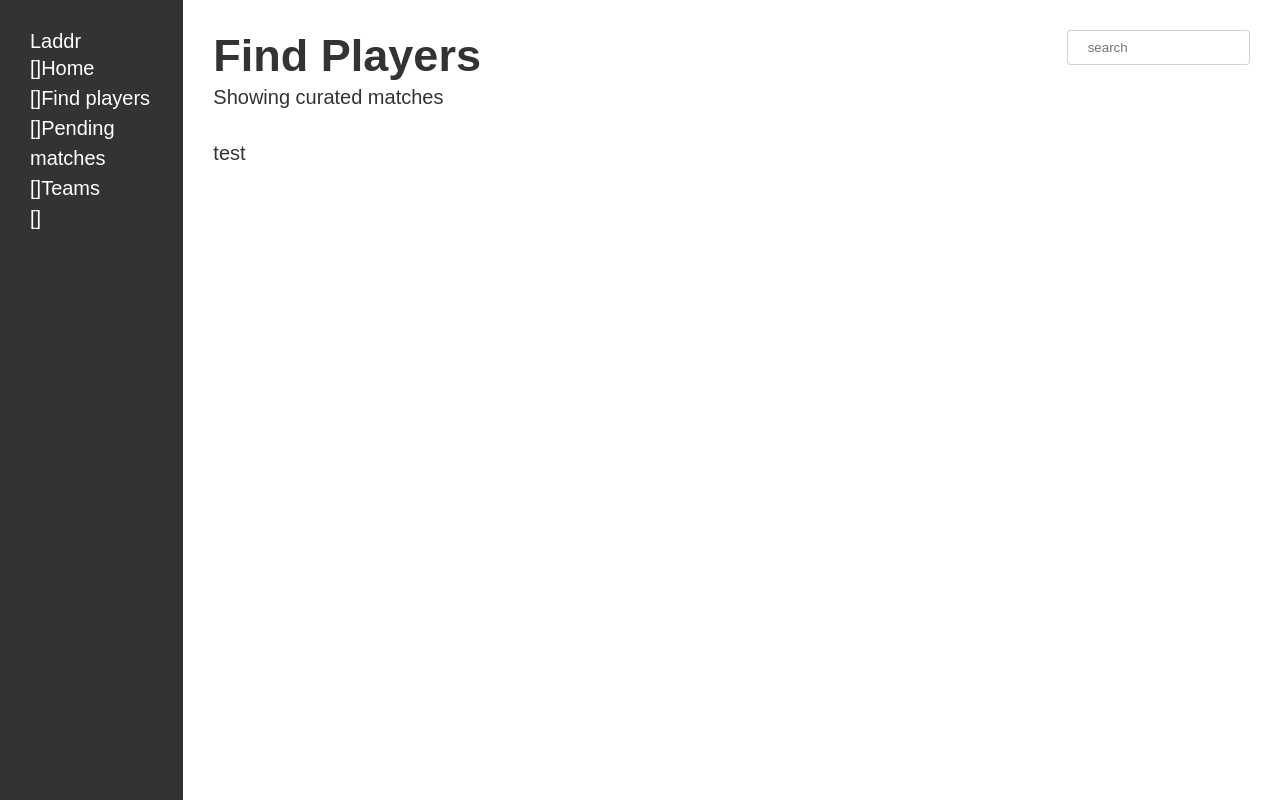
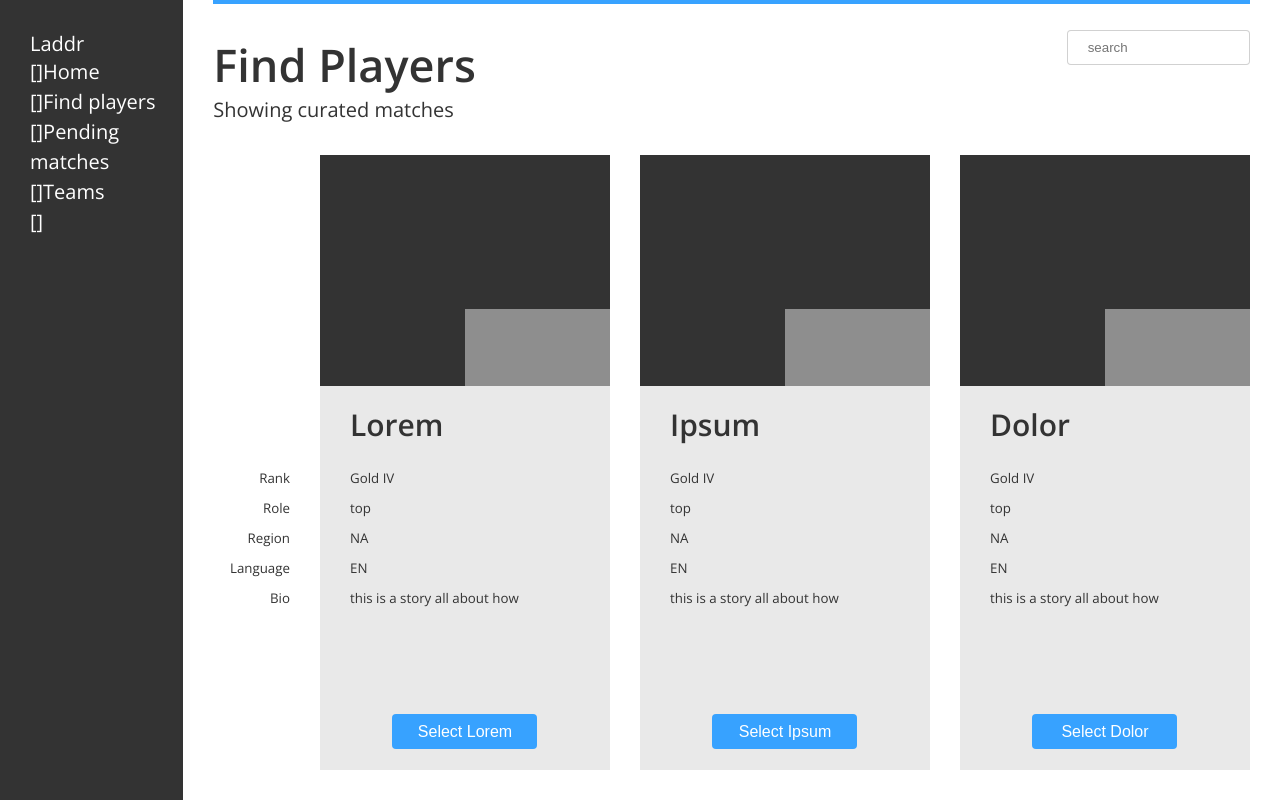
Before and after one commit to wingardtw/laddr, a React (Create React App) app in the folder frontend/laddr-react/: page /find-players in a window 1280 px wide. Built offline with nearby package versions, Linux system fonts and the light colour scheme.

Commit message:
added player cards to find players menu

```diff
--- a/frontend/laddr-react/src/components/App/App.css
+++ b/frontend/laddr-react/src/components/App/App.css
@@ -1,5 +1,4 @@
-@import url('https://fonts.googleapis.com/css?family=Open+Sans:300,400,600');
-:root { font-size: 20px;}
+@import url('https://fonts.googleapis.com/css?family=Open+Sans:400,600');
 
 *,* {
   box-sizing: border-box;
@@ -14,19 +13,20 @@ h1,h2,h3,p,ul,li,a {
   text-decoration: none;
 }
 
-h1 {font-size: 2.25rem;}
+h1 {font-size: 2.25rem; font-weight: 600;}
 p,li,a {line-height: 1.5rem;}
 
 html, body {
   height: 100%;
   min-height: 0px;
   overflow-x: hidden;
-  font-family: sans-serif;
+  font-family: "Open Sans", sans-serif;
   color: #333;
 }
 
 
 @media screen and (min-width: 600px) {
+  :root { font-size: 20px;}
   .app {
     min-height: 0px;
     height: 100%;
@@ -67,6 +67,7 @@ html, body {
     grid-row: 1;
     display: flex;
     flex-direction: column;
+    border-top: 4px solid #37A2ff;
   }
   .page__header {
     margin-bottom: 1.5rem;
@@ -77,13 +78,14 @@ html, body {
     grid-template-columns: repeat(10, 1fr);
     grid-template-rows: repeat(8, 1fr);
     grid-gap: 1.5rem;
+    padding-bottom: 1.5rem;
   }
 
   .home__news, .home__activity {
     display: flex;
     flex-direction: column;
   }
-  .home__news__title {
+  .home__news__title, .home__activity__title {
     background: #e9e9e9;
     padding: 1.5rem;
   }
@@ -92,7 +94,7 @@ html, body {
     grid-column: 1/8;
   }
   .home__activity {
-    grid-row: 4/9;
+    grid-row: 4/-1;
     grid-column: 1/5;
   }
   .home__activity__area, .home__news__item, .home__cta, .home__next_game {
@@ -106,5 +108,88 @@ html, body {
   .home__cta {
     grid-column: 8/11;
     grid-row: span 2;
+    display: flex;
+    flex-direction: column;
+    justify-content: center;
+    align-items: center;
+  }
+  .home__cta__copy {
+    margin-bottom: 1rem;
+  }
+  .test {
+    grid-column: 5/11;
+    grid-row: span 3;
+    background: #e9e9e9;
+  }
+
+  .matches__attributes {
+    grid-column: 1;
+    grid-row: 1/9;
+  }
+  .matches__container {
+    grid-column: 2/11;
+    grid-row: 1/9;
+    display: grid;
+    grid-template-columns: repeat(3, 1fr);
+    grid-column-gap: 1.5rem;
+  }
+  .matches__card, .matches__attributes {
+    display: grid;
+    grid-template-rows: repeat(8, 1fr);
+    grid-template-columns:repeat(2, 1fr);
+  }
+  .matches__card {
+    background: #e9e9e9;
+  }
+
+  .matches__card .matches__card__info {
+    padding-left: 1.5rem;
+  }
+  .matches__card__avatar {
+    grid-column: 1/3;
+    grid-row: 1/4;
+    background: #333;
+  }
+  .matches__card__endorsements {
+    grid-column: 2/3;
+    grid-row: 3/4;
+    z-index: 2;
+    background: #e9e9e9;
+    opacity: .5;
+  }
+
+  .matches__card__info {
+    grid-row: 5/8;
+    grid-column: 1/3;
+  }
+  .matches__card__name {
+    padding-left: 1.5rem;
+    display: flex;
+    align-items: center;
+  }
+  .matches__card__cta {
+    grid-row: 8;
+    grid-column: 1/3;
+    display: flex;
+    justify-content: center;
+    align-items: center;
+  }
+
+  .matches__card__attribute {
+    font-size: .666rem;
+  }
+  .matches__card__attributes--side {
+    text-align: end;
+  }
+
+  .btn--primary {
+    width: 50%;
+    padding: .444rem;
+    border: 0px;
+    background: #37A2ff;
+    color: #fff;
+    text-shadow: 1px solid rgba(0,0,0,.18);
+    font-size: 16px;
+    border-radius: 4px;
   }
 }
--- a/frontend/laddr-react/src/components/Pages/FindPlayers/FindPlayers.js
+++ b/frontend/laddr-react/src/components/Pages/FindPlayers/FindPlayers.js
@@ -1,6 +1,7 @@
 import React, { Component } from 'react';
 import Page from '../Page';
 import PageContent from '../PageContent';
+import PlayerCard from './PlayerCard';
 
 class FindPlayers extends Component {
     render() {
@@ -9,7 +10,44 @@ class FindPlayers extends Component {
                 title="Find Players"
                 subtitle="Showing curated matches">
                 <PageContent>
-                    test
+                    <div className="matches__attributes">
+                    <div className="matches__card__info">
+                                <ul className="matches__card__attributes matches__card__attributes--side">
+                                    <li className="matches__card__attribute">Rank</li>
+                                    <li className="matches__card__attribute">Role</li>
+                                    <li className="matches__card__attribute">Region</li>
+                                    <li className="matches__card__attribute">Language</li>
+                                    <li className="matches__card__attribute">Bio</li>
+                                </ul>
+                            </div>
+                    </div>
+                    <div className="matches__container">
+                        <PlayerCard
+                            username="Lorem"
+                            rank="Gold IV"
+                            role="top"
+                            region="NA"
+                            language="EN"
+                            bio="this is a story all about how"
+                        />
+                        <PlayerCard
+                            username="Ipsum"
+                            rank="Gold IV"
+                            role="top"
+                            region="NA"
+                            language="EN"
+                            bio="this is a story all about how"
+                        />
+                        <PlayerCard
+                            username="Dolor"
+                            rank="Gold IV"
+                            role="top"
+                            region="NA"
+                            language="EN"
+                            bio="this is a story all about how"
+                        />
+
+                    </div>
                 </PageContent>
             </Page>
         )
--- /dev/null
+++ b/frontend/laddr-react/src/components/Pages/FindPlayers/PlayerCard.js
@@ -0,0 +1,28 @@
+import React, { Component } from 'react';
+
+class PlayerCard extends Component {
+    render() {
+        return (
+
+                    <div className="matches__card">
+                            <div className="matches__card__avatar"></div>
+                            <div className="matches__card__endorsements"></div>
+                            <h2 className="matches__card__name">{this.props.username}</h2>
+                            <div className="matches__card__info">
+                                <ul className="matches__card__attributes">
+                                    <li className="matches__card__attribute">{this.props.rank}</li>
+                                    <li className="matches__card__attribute">{this.props.role}</li>
+                                    <li className="matches__card__attribute">{this.props.region}</li>
+                                    <li className="matches__card__attribute">{this.props.language}</li>
+                                    <li className="matches__card__attribute">{this.props.bio}</li>
+                                </ul>
+                            </div>
+                            <div className="matches__card__cta">
+                                <button className="btn--primary">Select {this.props.username}</button>
+                            </div>
+                        </div>
+        )
+    }
+}
+
+export default PlayerCard;
--- a/frontend/laddr-react/src/components/Pages/Home/Home.js
+++ b/frontend/laddr-react/src/components/Pages/Home/Home.js
@@ -20,15 +20,16 @@ class Home extends Component {
                         </div>
                     </div>
                     <div className="home__next_game">
-                        <p>next game:</p>
-                        <p>54 minutes with Lorem</p>
+                        <p className="home__next_game__title">next game:</p>
+                        <p className="home__next_game__copy">54 minutes with Lorem</p>
                     </div>
                     <div className="home__cta">
                         <p className="home__cta__copy">
                             Need a new duo partner?
                         </p>
-                        <button className="home__cta__btn">TEAM UP</button>
+                        <button className="home__cta__btn btn--primary">TEAM UP</button>
                     </div>
+                    <div className="test"></div>
                 </PageContent>
             </Page>
         )
```
